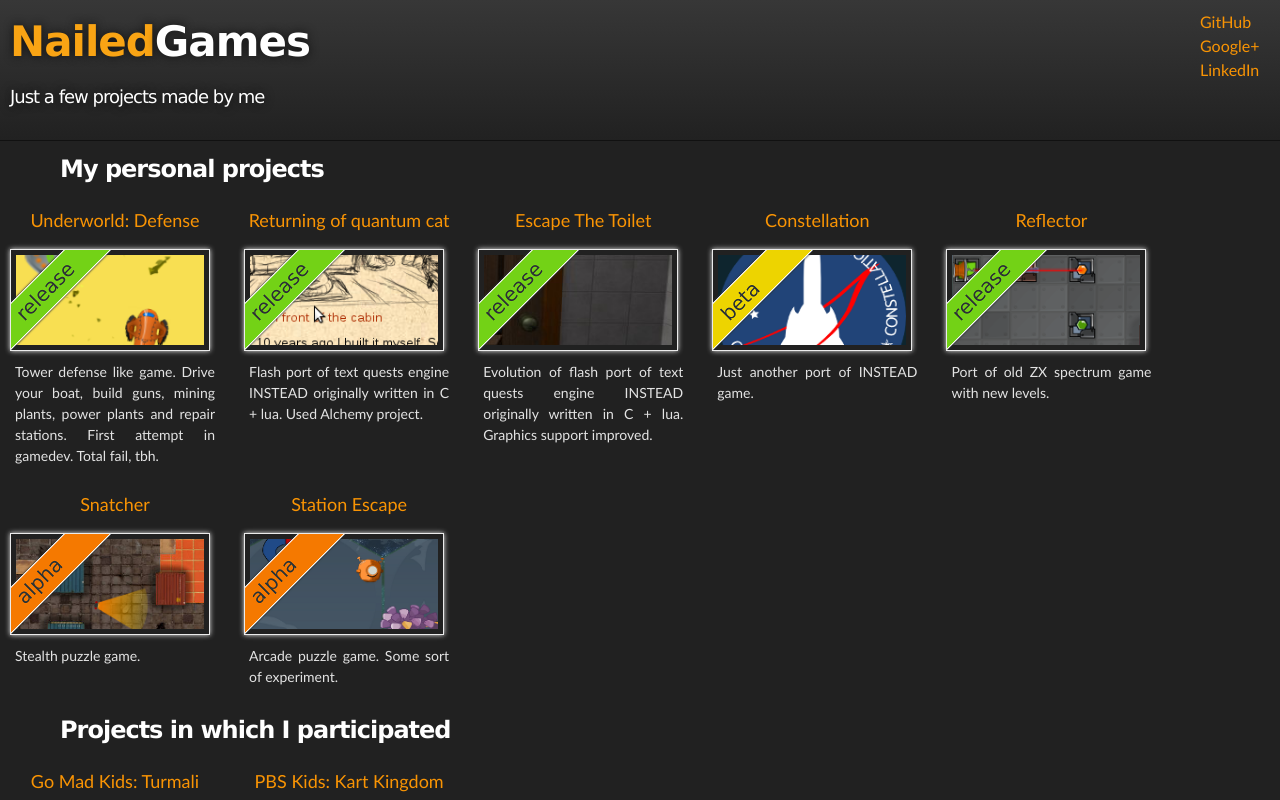
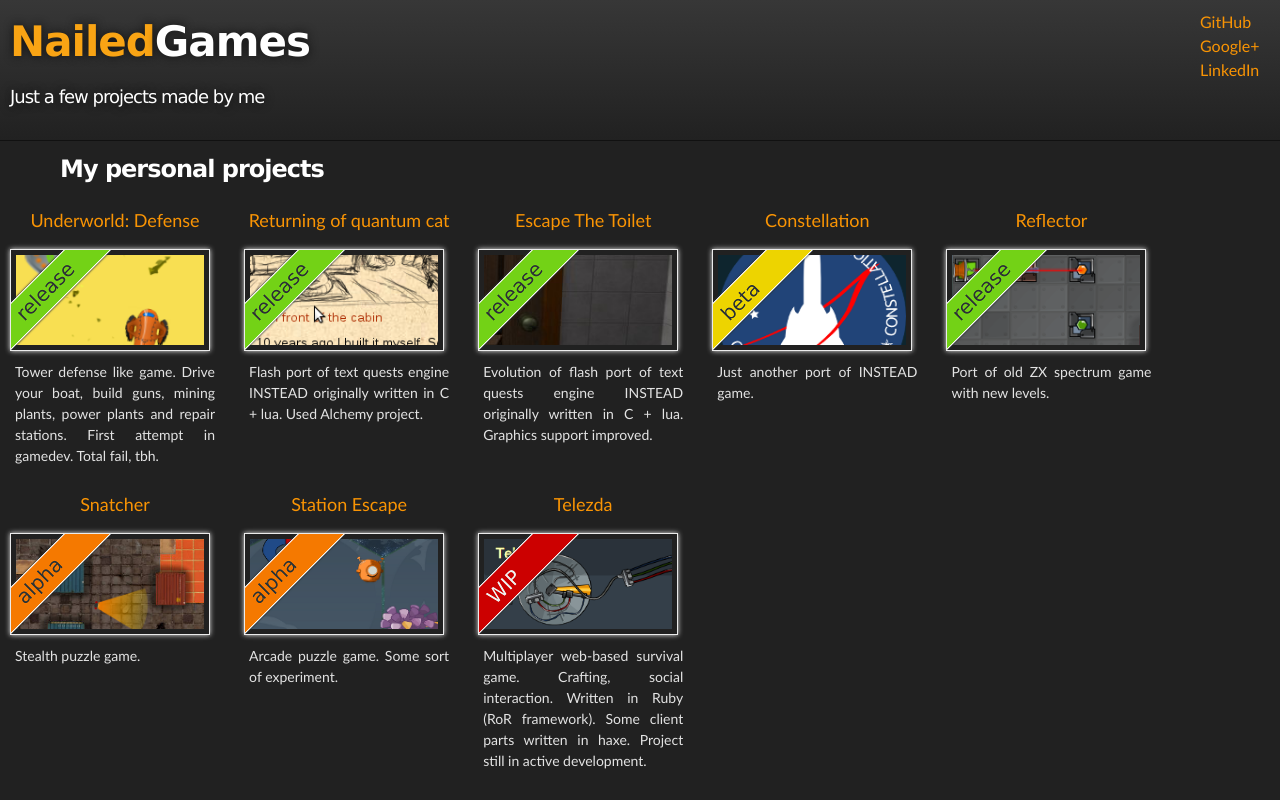
Before and after one commit to zaynyatyi/nailedgames.github.io, a plain HTML site: page index.html in a window 1280 px wide. Shown: the top 800 px of the page. Drawn offline with Linux system fonts and the light colour scheme.

Commit message:
Telezda added

```diff
--- a/index.html
+++ b/index.html
@@ -131,6 +131,20 @@
               </p>
             </div>
           </div>
+          <div class="card grid-item">
+            <a href="http://home.nailedgames.com/">
+              <p class="card_caption">Telezda</p>
+              <img src="images/projects/telezda.png"/>
+            </a>
+          	<div class="icon wip"></div>
+            <div class="card_description">
+              <p>
+                Multiplayer web-based survival game. Crafting, social interaction.
+                Written in Ruby (RoR framework). Some client parts written in haxe.
+                Project still in active development.
+              </p>
+            </div>
+          </div>
         </div>
         <h2 class="projects_caption">Projects in which I participated</h2>
         <div id="projects" class="grid">
```
Also changed, not shown: images/projects/telezda.png (added).
